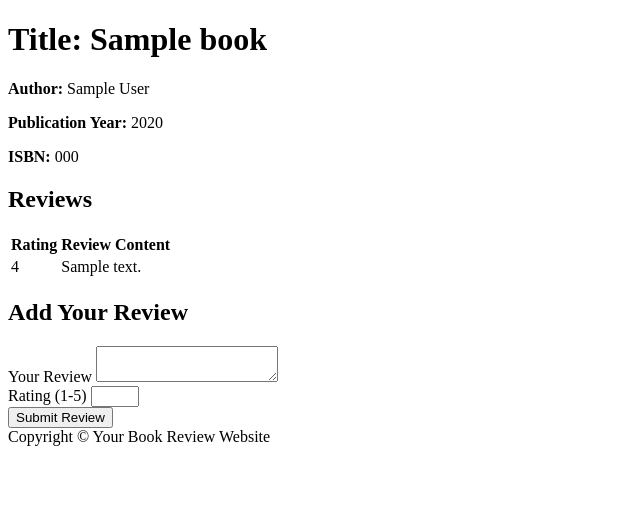
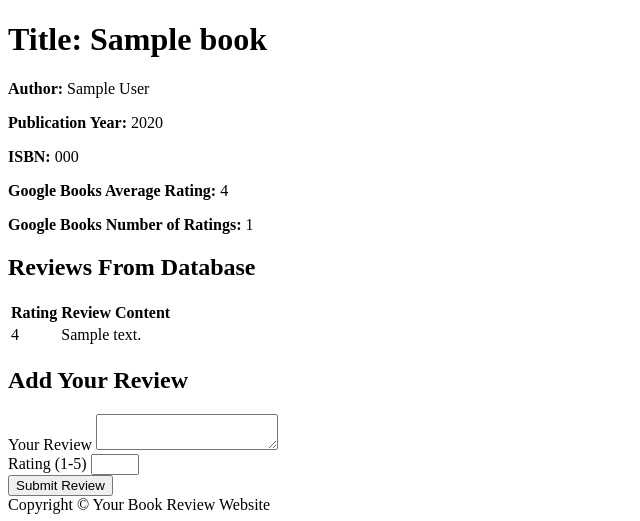
Before and after one commit to zhiqiangjiang/engo651Lab2, a Flask app: template templates/book_detail.html in a window 1280 px wide. Shown: the part 26-547 px from the top of the page, without its empty margins (0-640 px from the left). Run offline with Flask 3, Linux system fonts and the light colour scheme; tables that the repository leaves empty hold one stand-in row (values such as "Sample post"); the template is opened without the code that fills it: values that come from a table or form of the project are taken from there, most other values are stand-ins (such as "Sample title", 1, 10 or a date in 2020).

Commit message:
google book api added

```diff
--- a/application.py
+++ b/application.py
@@ -5,7 +5,7 @@ from sqlalchemy import create_engine,Column, Integer, String, DateTime, MetaData
 from sqlalchemy.orm import scoped_session, sessionmaker, declarative_base
 from datetime import datetime
 from sqlalchemy.ext.declarative import declarative_base
-from flask import Flask, render_template, request, session, redirect, url_for, flash, Blueprint
+from flask import Flask, render_template, request, session, redirect, url_for, flash, Blueprint, abort
 from flask_login import LoginManager, UserMixin, login_user, login_required, logout_user, current_user
 from forms import RegistrationForm, LoginForm, SearchForm, ReviewForm
 from sqlalchemy.exc import IntegrityError
@@ -201,10 +201,45 @@ def book_detail(isbn):
     book_result = db.execute(book_query, {'isbn': isbn}).fetchone()
 
     # Check if book exists
-    # if book_result is None:
-    #     abort(404)
+    if book_result is None:
+         abort(404)
 
-    book_details = {'isbn': book_result[0], 'title': book_result[1], 'author': book_result[2], 'year':book_result[3]}
+    import requests
+    # Define the base URL for the Google Books API
+    base_url = "https://www.googleapis.com/books/v1/volumes"
+
+    # Add the ISBN as a search term
+    params = {
+        'q': f'isbn:{isbn}',
+        'key': 'AIzaSyAu0x1QxQgJwm75g1RHk3P-KaHBpHKp4i0',
+    }
+
+    book_data = {}
+    try:
+        # Make the GET request
+        response = requests.get(base_url, params=params)
+        response.raise_for_status()
+
+        # Parse the JSON data
+        book_data = response.json()
+    except requests.exceptions.HTTPError as error:
+        print(f"HTTP error occurred: {error}")
+        #return render_template('book_detail.html', book=book_result, reviews=reviews,review_form=review_form)
+
+    book_info = None
+    average_rating = 0
+    ratingsCount = 0
+
+    if book_data['items']:
+        book_info = book_data['items'][0]
+        average_rating = book_info['volumeInfo'].get('averageRating')
+        ratingsCount = book_info['volumeInfo'].get('ratingsCount')
+        #print(f"avrating: {average_rating}")
+    else:
+        flash("Book Not Found From Google BookAPI.")
+
+
+    book_details = {'isbn': book_result[0], 'title': book_result[1], 'author': book_result[2], 'year':book_result[3], 'average_rating':average_rating, 'ratingsCount':ratingsCount}
 
     # Instantiate the ReviewForm
     review_form = ReviewForm()
@@ -217,7 +252,6 @@ def book_detail(isbn):
         WHERE book_isbn = :isbn
     """)
     reviews_result = db.execute(reviews_query, {'isbn': isbn}).fetchall()
-
     reviews = [{'rating':row[0],'content':row[1]} for row in reviews_result]
 
     return render_template('book_detail.html', book=book_details, reviews=reviews,review_form=review_form)
--- a/templates/book_detail.html
+++ b/templates/book_detail.html
@@ -4,8 +4,9 @@
 <p><strong>Author:</strong> {{ book.author }}</p>
 <p><strong>Publication Year:</strong> {{ book.year }}</p>
 <p><strong>ISBN:</strong> {{ book.isbn }}</p>
-
-<h2>Reviews</h2>
+<p><strong>Google Books Average Rating:</strong> {{ book.average_rating }}</p>
+<p><strong>Google Books Number of Ratings:</strong> {{ book.ratingsCount }}</p>
+<h2>Reviews From Database</h2>
 <table class="review-table">
     <thead>
         <tr>
```
Also changed, not shown: 1 other file.
